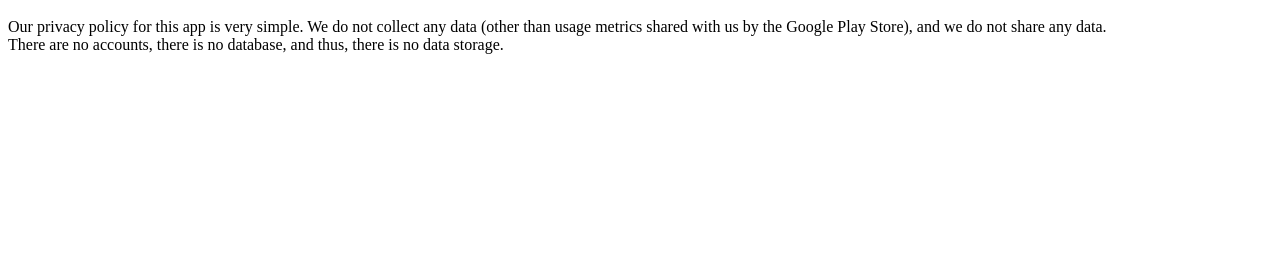
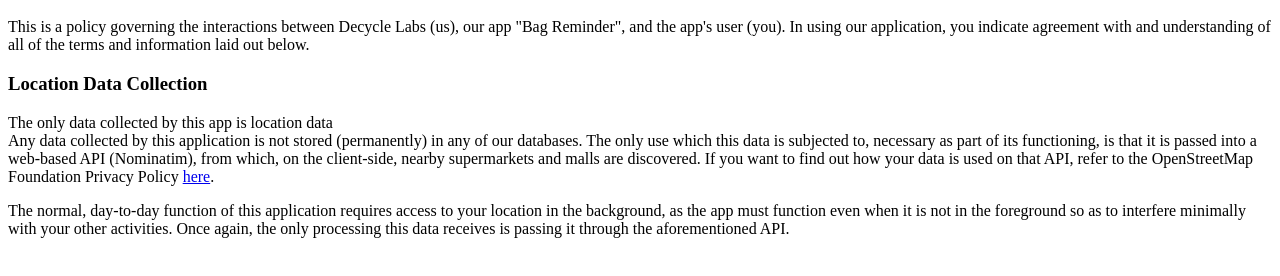
Before and after one commit to YL2407/bag-reminder-privacy-policy, a plain HTML site: page index.html in a window 1280 px wide. Shown: the part 48-324 px from the top of the page. Drawn offline with Linux system fonts and the light colour scheme.

Commit message:
updated privacy policy

```diff
--- a/index.html
+++ b/index.html
@@ -2,7 +2,22 @@
 Privacy Policy For Bag Reminder App
 </h1>
 <p>
-Our privacy policy for this app is very simple. We do not collect any data
-(other than usage metrics shared with us by the Google Play Store), and we do not share any data.
-<br> There are no accounts, there is no database, and thus, there is no data storage.
+This is a policy governing the interactions between Decycle Labs (us), our app "Bag Reminder", and the app's user (you).
+In using our application, you indicate agreement with and understanding of all of the terms and information laid out below.
 </p>
+<h3>
+Location Data Collection
+</h3>
+<p>
+The only data collected by this app is location data <br>
+Any data collected by this application is not stored (permanently) in any of our databases.
+The only use which this data is subjected to, necessary as part of its functioning, is that it is passed into a web-based API
+(Nominatim),
+from which, on the client-side, nearby supermarkets and malls are discovered. If you want to find out how your data is used
+on that API, refer to the OpenStreetMap Foundation Privacy Policy <a href="https://wiki.osmfoundation.org/wiki/Privacy_Policy">here</a>.</p>
+
+<p>
+The normal, day-to-day function of this application requires access to your location in the background, as the app
+must function even when it is not in the foreground so as to interfere minimally with your other activities.
+Once again, the only processing this data receives is passing it through the aforementioned API.
+</p>
```
